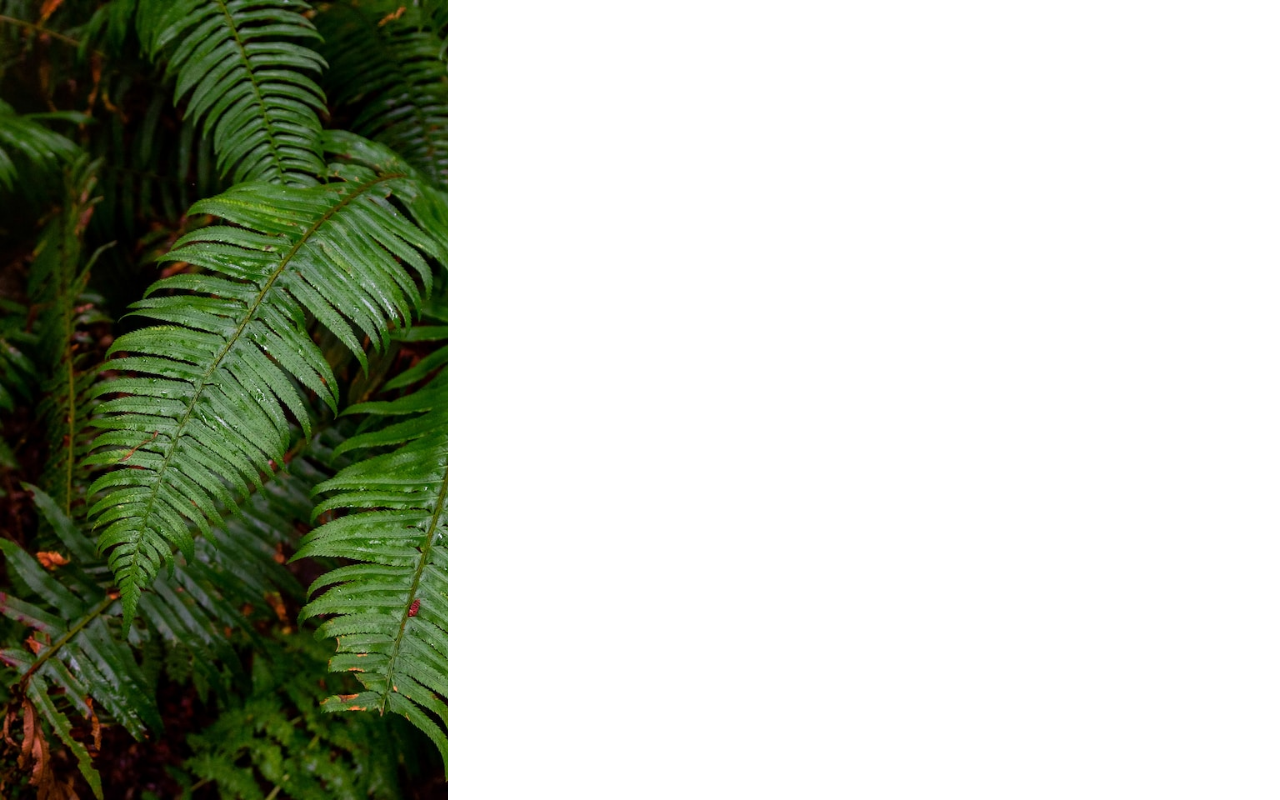
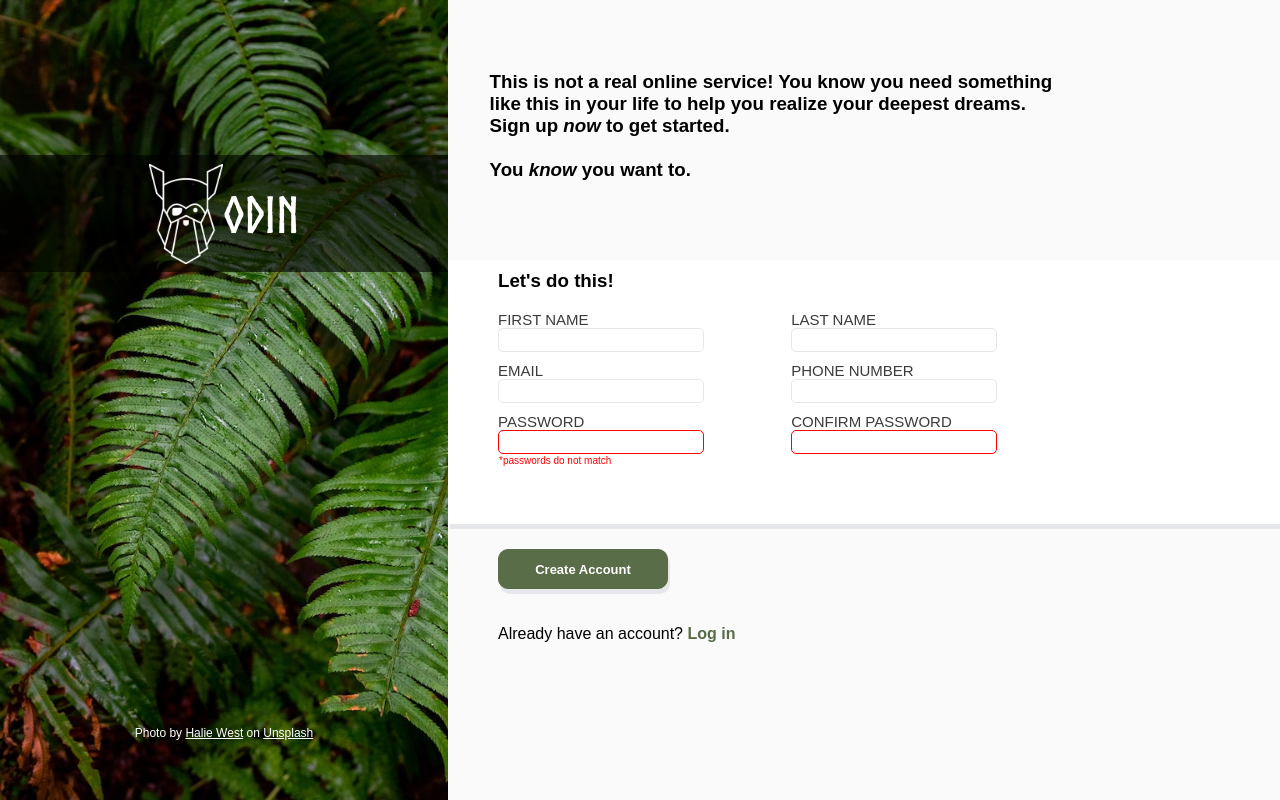
Before and after one commit to brimascle/sign_up_form, a plain HTML site: page index.html in a window 1280 px wide. Drawn offline with Linux system fonts and the light colour scheme.

Commit message:
Finish the image part

```diff
--- a/index.html
+++ b/index.html
@@ -1,18 +1,80 @@
 <!DOCTYPE html>
 <html lang="en">
+
 <head>
     <meta charset="UTF-8">
     <meta name="viewport" content="width=device-width, initial-scale=1.0">
     <title>Sign-Up Form</title>
     <link rel="stylesheet" href="styles.css">
 </head>
+
 <body>
     <div class="main">
-        <div class="left"></div>
+        <div class="left">
+            <div class="forImage">
+                <div class="semi-transparent">
+                    <img src="images/odin.png" alt="odin logo" height="100px">
+                    <h1>ODIN</h1>
+                </div>
+            </div>
+            <div class="forFooter">
+                <p class="p-footer">Photo by <a class="a-footer" href="https://unsplash.com/photos/25xggax4bSA">Halie West</a> on <a class="a-footer" href="https://unsplash.com/photos/25xggax4bSA">Unsplash</a></p>
+            </div>
+        </div>
         <div class="right">
-            <div class="first"></div>
-            <div class="second"></div>
-            <div class="third"></div>
+            <div class="first">
+                <h3>This is not a real online service! You know you need something <br>
+                    like this in your life to help you realize your deepest dreams. <br>
+                    Sign up <em>now</em> to get started.
+                    <br><br>
+                    You <em>know</em> you want to.
+                </h3>
+            </div>
+
+
+            <form action="" method="get">
+                <div class="second">
+                    <h3 style="margin-left: 50px; padding-top: 10px;">Let's do this!</h3>
+                    <div class="form-main-div">
+                        <div class="form-divs">
+                            <div class="form-div">
+                                <label for="firstName">FIRST NAME</label>
+                                <input type="text" id="firstName" name="first_name">
+                            </div>
+                            <div class="form-div">
+                                <label for="email">EMAIL</label>
+                                <input type="email" id="email" name="email">
+                            </div>
+                            <div class="form-div">
+                                <label for="password">PASSWORD</label>
+                                <input type="password" id="password" name="password" required>
+                                <p id="error"></p>
+                            </div>
+                        </div>
+                        <div class="form-divs">
+                            <div class="form-div">
+                                <label for="lastName">LAST NAME</label>
+                                <input type="text" id="lastName" name="last_name">
+                            </div>
+                            <div class="form-div">
+                                <label for="phoneNumber">PHONE NUMBER</label>
+                                <input type="tel" id="phoneNumber" name="phone_number">
+                            </div>
+                            <div class="form-div">
+                                <label for="confirmPassword">CONFIRM PASSWORD</label>
+                                <input type="password" id="confirmPassword" name="confirm_password" required>
+                            </div>
+                        </div>
+                    </div>
+                </div>
+                <div class="third">
+                    <button type="submit" class="btn-green">Create Account</button>
+                </div>
+            </form>
+            <div class="hyperlink">
+                <p>Already have an account? <a class="login" href="">Log in</a></p>
+            </div>
+
         </div>
     </div>
 
@@ -23,4 +85,5 @@
 
     <script src="main.js"></script>
 </body>
+
 </html>
--- a/main.js
+++ b/main.js
@@ -0,0 +1,14 @@
+document.addEventListener("DOMContentLoaded", function() {
+
+    let password = document.querySelector("#password").value;
+    let confirmPassword = document.querySelector("#confirmPassword").value;
+
+    let error = document.querySelector("#error");
+
+    if (password == "" && confirmPassword == "") {
+        error.textContent = "*passwords do not match";
+    } else if (password == confirmPassword) {
+        error.textContent = "";
+    }
+
+})
--- a/styles.css
+++ b/styles.css
@@ -6,6 +6,7 @@
 body {
     margin: 0;
     padding: 0;
+    font-family: sans-serif;
 }
 
 .main {
@@ -20,7 +21,8 @@ body {
     background-repeat: no-repeat;
     background-size: cover;
     color: white;
-    font-family: Norse-Bold, sans-serif;
+    display: flex;
+    flex-direction: column;
 }
 
 
@@ -29,17 +31,126 @@ body {
 .right {
     display: flex;
     flex-direction: column;
+    background-color: #fafafa;
+    width: 65vw;
+}
+
+.first {
+    height: 25vh;
+    display: flex;
+    justify-content: flex-start;
+    align-items: flex-end;
+    margin-left: 5%;
+    margin-bottom: 5%;
+}
+
+.second {
+    background-color: white;
+    height: 33vh;
+    align-items: center;
+    box-shadow: 2px 5px #e5e7eb;
+}
+
+.form-main-div {
+    display: flex;
+    flex-direction: row;
+    margin-left: 50px;
+    width: 60%;
+    justify-content: space-between;
+}
+
+.form-div {
+    display: flex;
+    flex-direction: column;
+    margin-bottom: 10px;
+}
+
+input {
+    width: 200px;
+    border: 1px solid #e5e7eb;
+    height: 20px;
+    border-radius: 5px;
+}
+
+input:focus {
+    border: 1px solid blue;
+}
+
+input:invalid {
+    border: 1px solid red;
+}
+
+label {
+    font-size: 15px;
+    color: #3b3b3c;
+}
+
+#error {
+    color: red;
+    font-size: 10px;
+    margin: 1px;
+}
+
+.btn-green {
+    background-color: #596d48;
+    color: white;
+    border: 1px solid #596d48;
+    border-radius: 10px;
+    height: 40px;
+    width: 170px;
+    font-weight: bolder;
+    font-size: small;
+    box-shadow: 2px 5px #e5e7eb;
+}
+
+.third {
+    margin-top: 25px;
+    margin-left: 50px;
+}
+
+.hyperlink {
+    margin-left: 50px;
+    margin-top: 20px;
+}
+
+.login {
+    color: #596d48;
+    text-decoration: none;
+    font-weight: bold;
+}
+
+.a-footer {
+    color: white;
 
 }
 
-.first {
-    height: 33vh;
+.p-footer {
+    font-size: 12px;
 }
 
-.second {
-    height: 33vh;
+.forImage {
+    height: 34vh;
+    display: flex;
+    align-items: flex-end;
 }
 
-.third {
-    height: 33vh;
+.forFooter {
+    height: 60vh;
+    display: flex;
+    align-items: flex-end;
+    justify-content: center;
+    width: 100%;
 }
+
+.semi-transparent {
+    display: flex;
+    width: 100%;
+    justify-content: center;
+    align-items: center;
+    background-color: rgba(0, 0, 0, 0.6);
+    font-family: Norse-Bold, sans-serif;
+}
+
+h1 {
+    font-size: 50px;
+}
```
